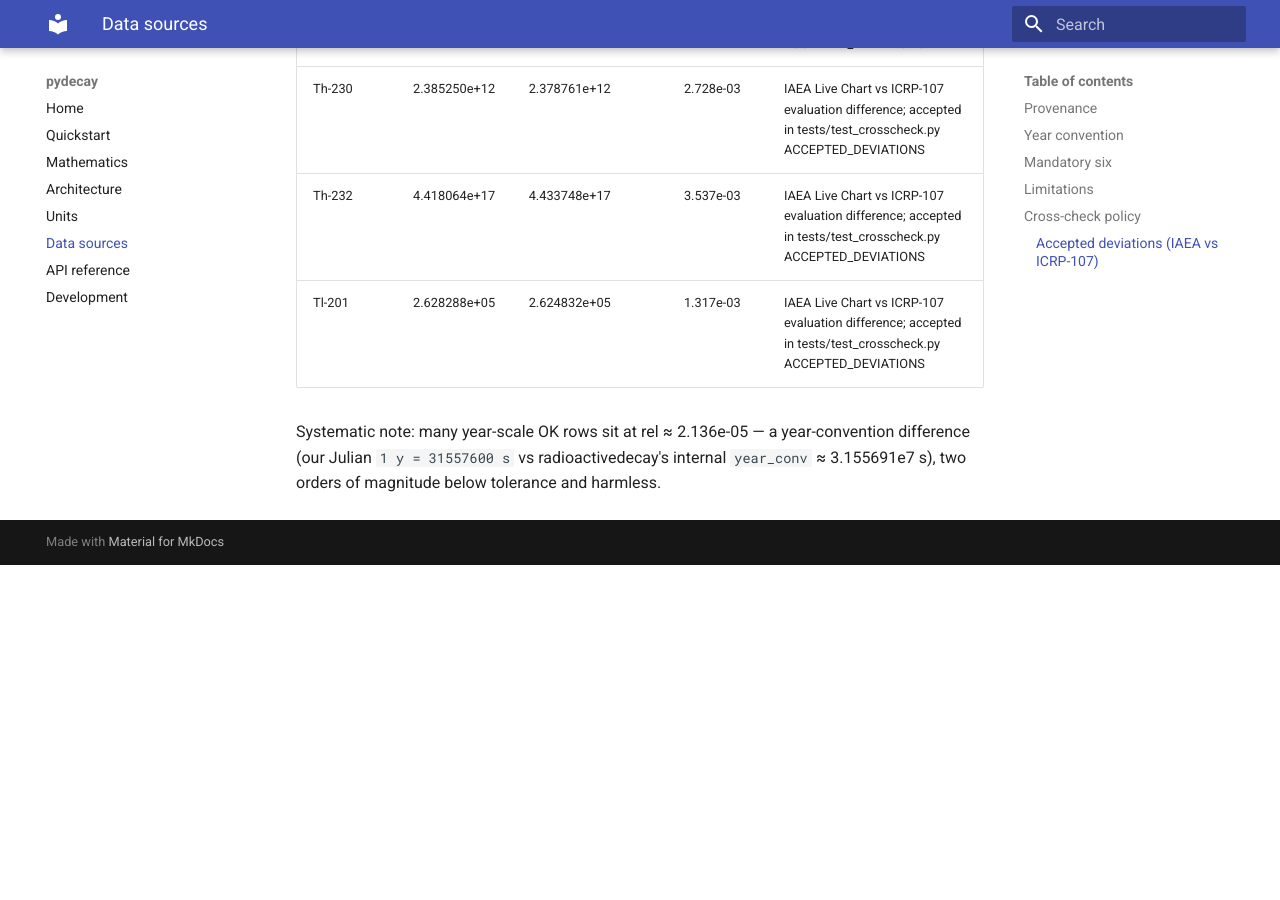
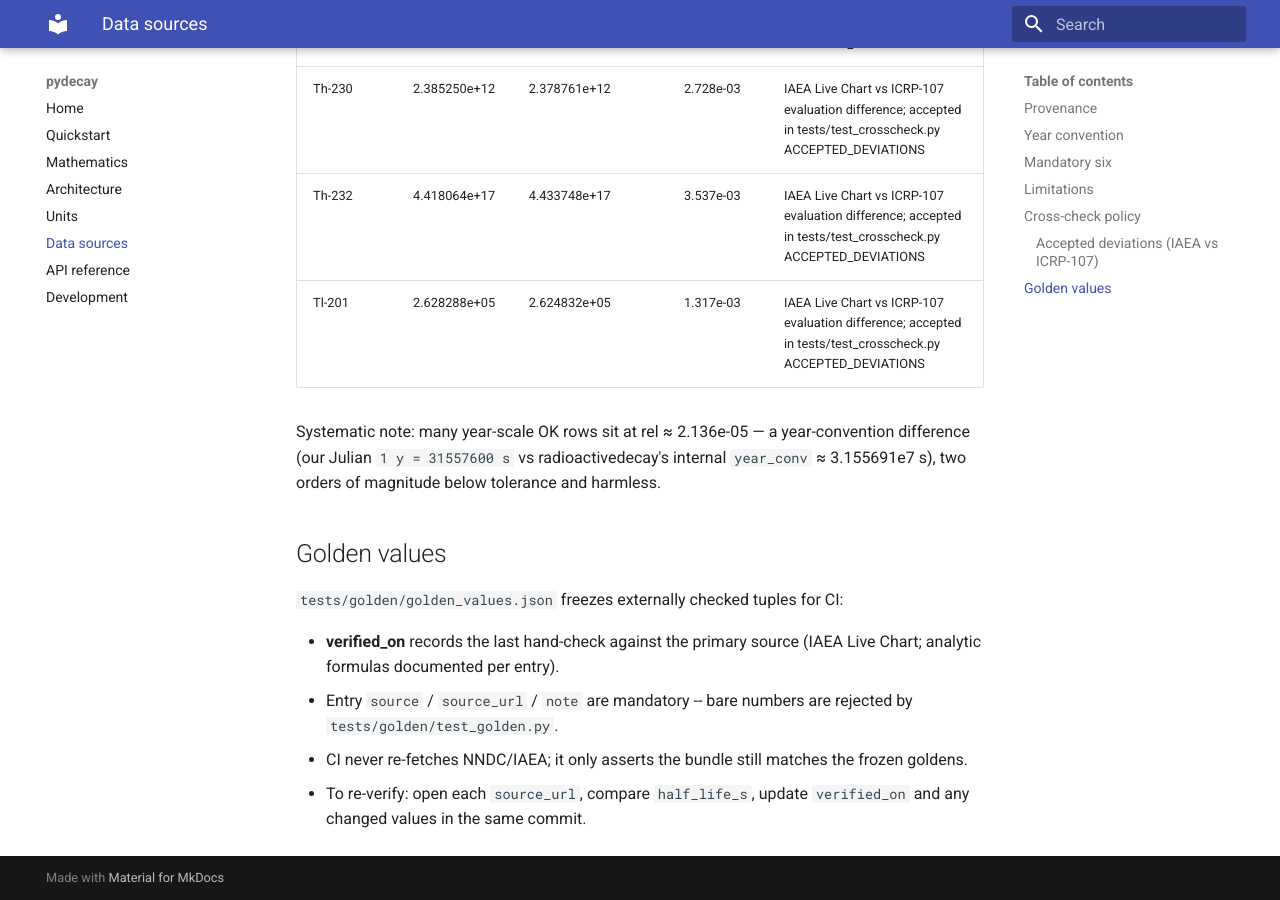
Before and after one commit to DanielDeshmukh/pydecay, an MkDocs documentation site: the page built from docs/data-sources.md, in a window 1280 px wide and 900 px high, scrolled down 3138 px. Built offline with MkDocs 1.6.1 and Material for MkDocs 9.7.7, drawn with Linux system fonts in a browser that asks for light colours; before the commit the page ends 3703 px from its top, so only the background shows below that.

Commit message:
ci: enforce coverage floor; docs: golden provenance and t>=0 contract

```diff
--- a/docs/data-sources.md
+++ b/docs/data-sources.md
@@ -85,3 +85,16 @@ Systematic note: many year-scale OK rows sit at rel ≈ 2.136e-05 — a
 year-convention difference (our Julian `1 y = 31557600 s` vs
 radioactivedecay's internal `year_conv` ≈ 3.155691e7 s), two orders of
 magnitude below tolerance and harmless.
+
+## Golden values
+
+`tests/golden/golden_values.json` freezes externally checked tuples for CI:
+
+- **verified_on** records the last hand-check against the primary source
+  (IAEA Live Chart; analytic formulas documented per entry).
+- Entry `source` / `source_url` / `note` are mandatory -- bare numbers are
+  rejected by `tests/golden/test_golden.py`.
+- CI never re-fetches NNDC/IAEA; it only asserts the bundle still matches
+  the frozen goldens.
+- To re-verify: open each `source_url`, compare `half_life_s`, update
+  `verified_on` and any changed values in the same commit.
```
Also changed, not shown: CHANGELOG.md (+4 -0 lines), docs/api.md (+4 -0 lines), docs/quickstart.md (+3 -0 lines), 1 other file.
